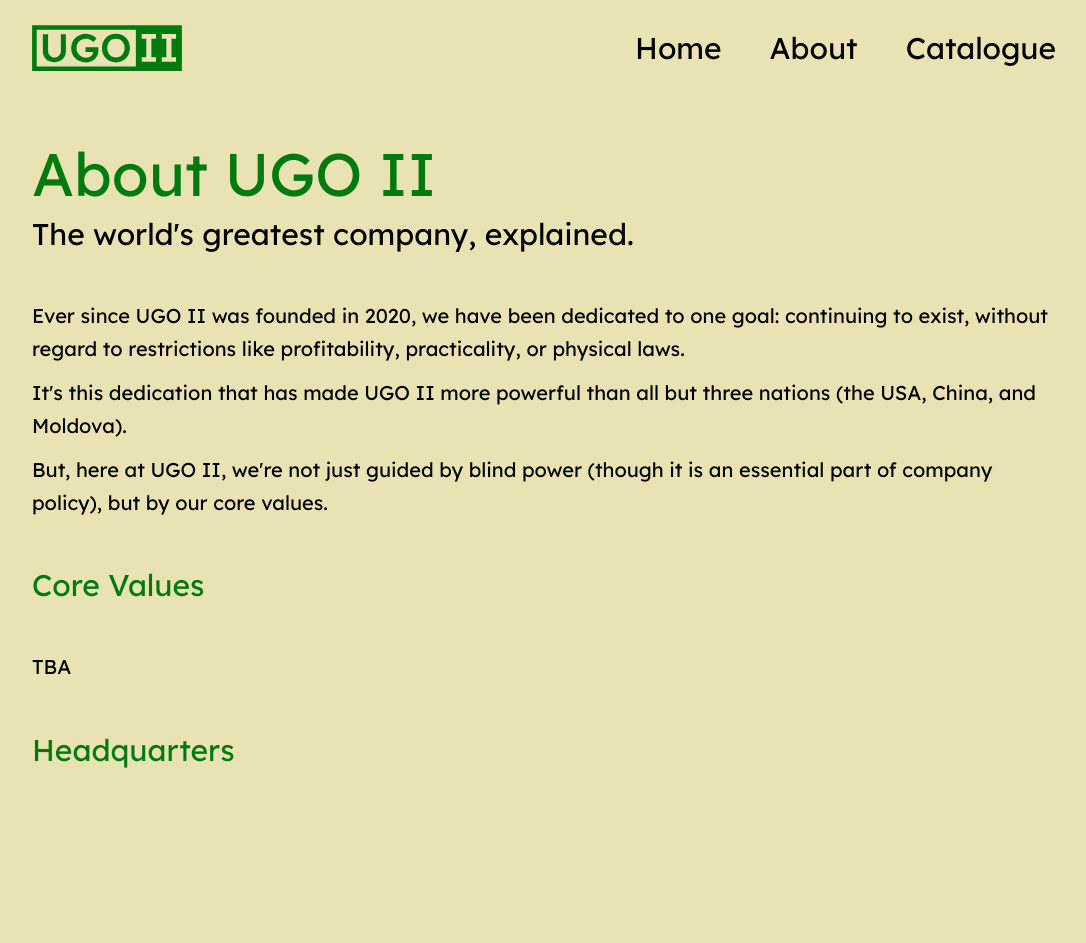
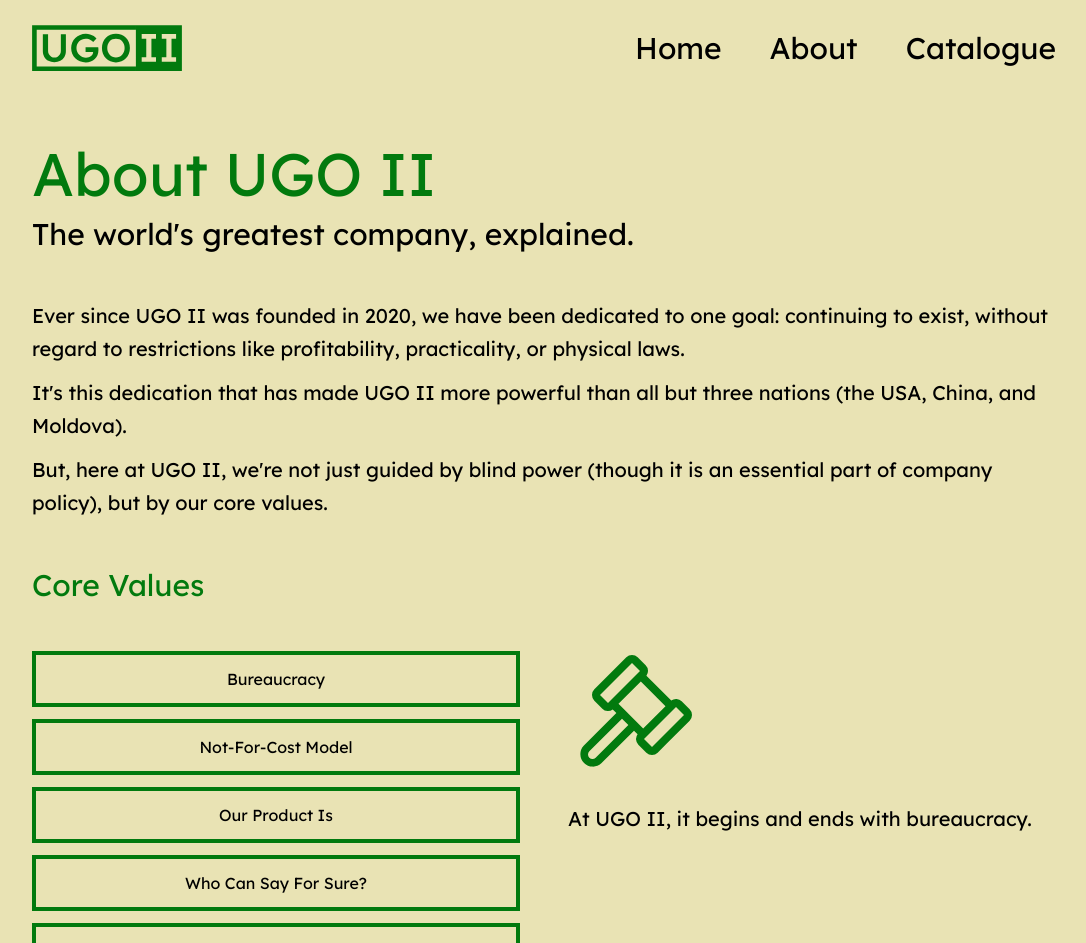
Before and after one commit to ktrieu/ugo-next, a Next.js app: page /about in a window 1280 px wide. Shown: the top 943 px of the page, without its empty margins (96-1182 px from the left). Before the commit the page ends 816 px from the top, so only its background shows below. Built offline with nearby package versions, Linux system fonts and the light colour scheme.

Commit message:
Add core values widget

```diff
--- /dev/null
+++ b/src/app/about/core_values.tsx
@@ -0,0 +1,120 @@
+"use client";
+
+import { ReactNode, useState } from "react";
+import { Cube, Gavel, Icon, Money, Question } from "@phosphor-icons/react";
+
+type CoreValue = {
+  icon: Icon;
+  name: string;
+  text: ReactNode;
+};
+
+const VALUES: CoreValue[] = [
+  {
+    icon: Gavel,
+    name: "Bureaucracy",
+    text: <p>At UGO II, it begins and ends with bureaucracy.</p>,
+  },
+  {
+    icon: Money,
+    name: "Not-For-Cost Model",
+    text: (
+      <p>
+        While many companies claim to be not-for-profit, UGO II is the world's
+        first not-for-cost company. In the name of efficiency, we strive to
+        avoid spending any money whatsoever on our business, and so far we have
+        mostly succeeded.
+      </p>
+    ),
+  },
+  {
+    icon: Cube,
+    name: "Our Product Is",
+    text: (
+      <p>
+        Our company motto reminds us not to limit ourselves to any one product,
+        or indeed, to having products at all. At UGO II, our product is, no
+        follow-up required.
+      </p>
+    ),
+  },
+  {
+    icon: Question,
+    name: "Who Can Say For Sure?",
+    text: (
+      <p>
+        In business, the only thing that never changes is change. Our core value
+        of "who can say for sure?" reminds us that sometimes, as the fast-paced
+        world of business morphs into new and exciting forms, the best answer is
+        no answer.
+      </p>
+    ),
+  },
+  {
+    icon: Gavel,
+    name: "Bureaucracy",
+    text: <p>At UGO II, it begins and ends with bureaucracy.</p>,
+  },
+];
+
+type CoreValueButtonProps = {
+  value: CoreValue;
+  onClick: () => void;
+  selected: boolean;
+};
+
+const CoreValueButton = (props: CoreValueButtonProps) => {
+  return (
+    <button
+      className="w-full p-3 border-primary border-4 hover:bg-primary hover:text-secondary font-sans"
+      onClick={props.onClick}
+    >
+      {props.value.name}
+    </button>
+  );
+};
+
+type CoreValueDescProps = {
+  value: CoreValue;
+  selected: boolean;
+};
+
+const CoreValueDesc = (props: CoreValueDescProps) => {
+  const ValueIcon = props.value.icon;
+  return (
+    <div className={!props.selected ? "hidden" : ""}>
+      <div className="text-primary mb-6">
+        <ValueIcon size={128} />
+      </div>
+      {props.value.text}
+    </div>
+  );
+};
+
+export const CoreValues = () => {
+  const [selectedValue, setSelectedValue] = useState<number>(0);
+
+  return (
+    <div className="flex gap-12 items-stretch w-full flex-wrap lg:flex-nowrap">
+      <div className="flex-1 flex flex-col justify-stretch gap-3">
+        {VALUES.map((value, idx) => (
+          <CoreValueButton
+            key={idx}
+            value={value}
+            onClick={() => setSelectedValue(idx)}
+            selected={selectedValue === idx}
+          />
+        ))}
+      </div>
+      <div className="flex-1 flex">
+        {VALUES.map((value, idx) => (
+          <CoreValueDesc
+            key={idx}
+            value={value}
+            selected={selectedValue === idx}
+          />
+        ))}
+      </div>
+    </div>
+  );
+};
--- a/src/app/about/page.tsx
+++ b/src/app/about/page.tsx
@@ -1,6 +1,7 @@
 import { ResponsiveContainer } from "@/components/container";
 import { PageHeader, SectionHeader } from "@/components/typography/page_header";
 import { Metadata } from "next";
+import { CoreValues } from "./core_values";
 
 export const metadata: Metadata = {
   title: "UGO II | About",
@@ -28,7 +29,7 @@ const AboutPage = () => {
         an essential part of company policy), but by our core values.
       </p>
       <SectionHeader>Core Values</SectionHeader>
-      <p>TBA</p>
+      <CoreValues/>
       <SectionHeader>Headquarters</SectionHeader>
     </ResponsiveContainer>
   );
```
